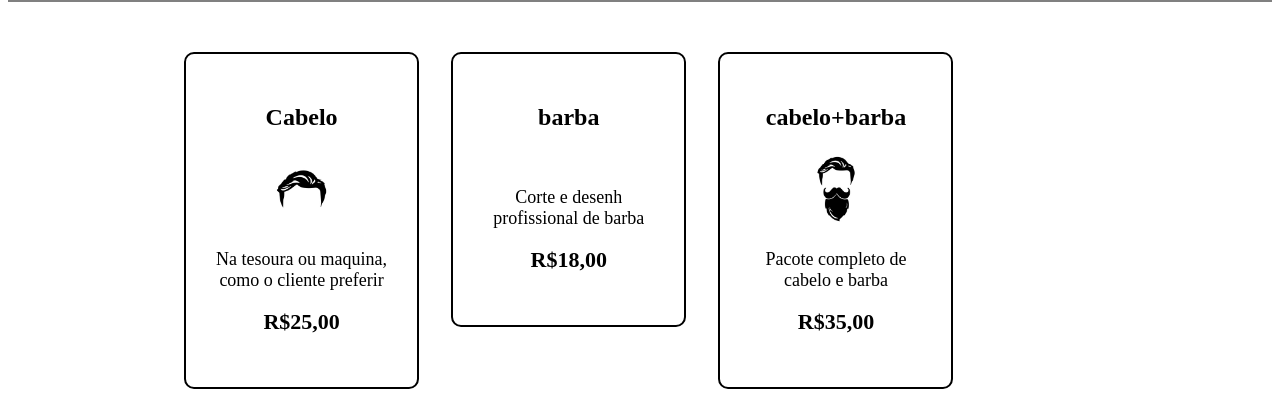
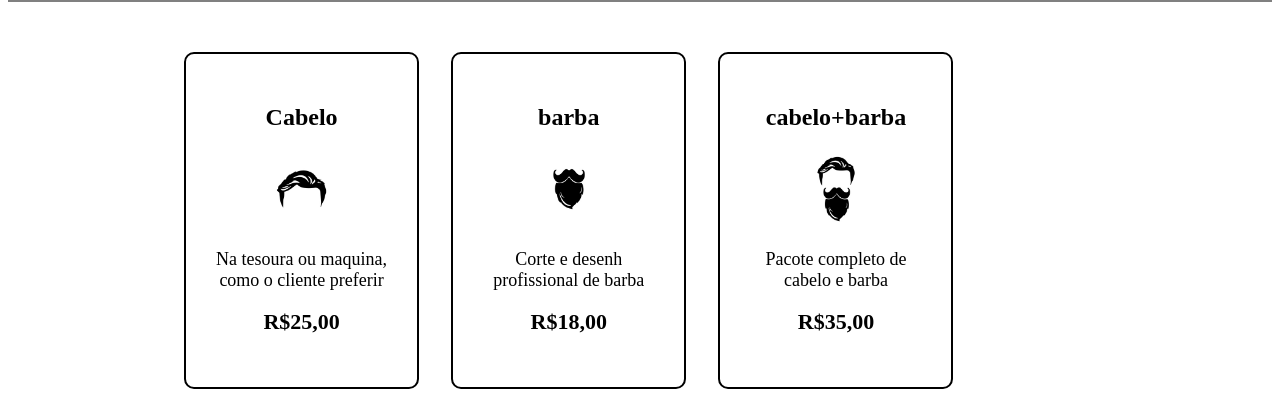
Before and after one commit to kauezin1234/barbeariakaue1, a plain HTML site: page index.html in a window 1280 px wide. Shown: the part 300-717 px from the top of the page. Drawn offline with Linux system fonts and the light colour scheme.

Commit message:
Update index.html

```diff
--- a/index.html
+++ b/index.html
@@ -53,7 +53,7 @@
     <li>
 
         <h2>barba</h2>
-        <img class="foto" src="ATIVIDADES-FORMAS-FIGURAS-GEOMÉTRICAS-EDUCAÇÃO-INFANTIL (4).jpg" alt="">
+        <img class="foto" src="barba.jpg" alt="">
         <p class="descricao" >Corte e desenh profissional de barba</p>
         <p class="preco" >R$18,00</p>
 
```
